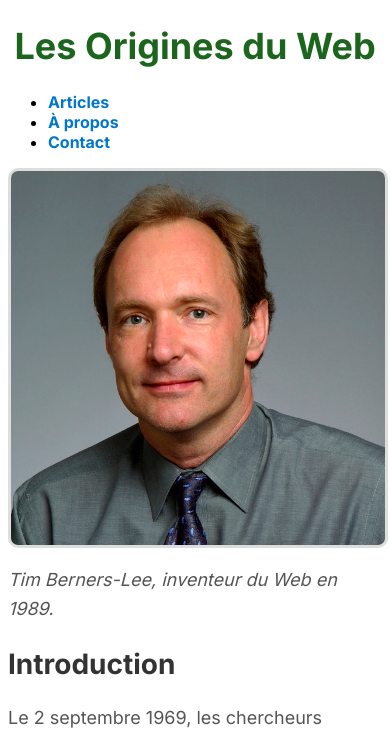
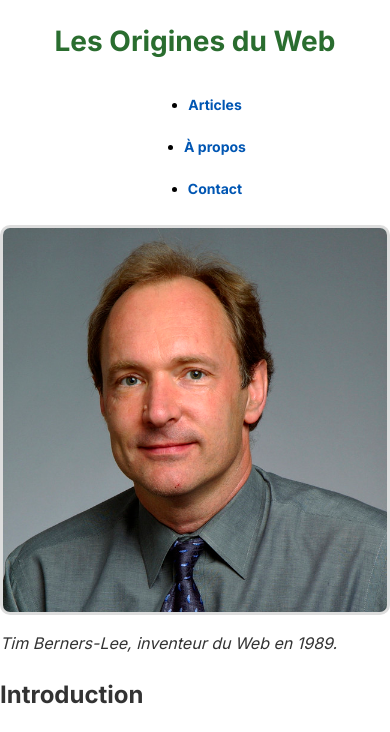
Before and after one commit to Falonne65/Mon_blog, a plain HTML site: page index.html in a window 390 px wide. Shown: the top 732 px of the page. Drawn offline with Linux system fonts and the light colour scheme.

Commit message:
restructuration du css

```diff
--- a/Style.css
+++ b/Style.css
@@ -1,61 +1,113 @@
 @import url('https://fonts.googleapis.com/css2?family=Inter:wght@300;400;700&display=swap');
+
+* {
+    box-sizing: border-box; /* Assure un calcul uniforme des dimensions */
+}
 
 body {
     font-family: 'Inter', sans-serif;
+    font-size: 16px; /* Taille de base */
+    line-height: 1.6; /* Améliore l'espacement des lignes */
+    margin: 0;
+    padding: 0;
 }
+
 h1 {
-    font-size: 36px;
-    color: #1b651c; /* Couleur orange-rouge */
+    font-size: 2rem; /* Taille flexible */
+    color: #2a6d2f; /* Vert plus doux */
     text-align: center;
+    margin-bottom: 20px; /* Espace sous le titre */
 }
 
 h2 {
-    font-size: 28px;
-    color: #333;
+    font-size: 1.5rem;
+    color: #333; /* Texte sombre pour les sous-titres */
+    margin-bottom: 20px; /* Espace sous le sous-titre */
 }
 
 p {
-    font-size: 18px;
-    color: #555;
-    line-height: 1.6; /* Espacement entre les lignes */
+    font-size: 1rem;
+    color: #333; /* Texte sombre pour une bonne lisibilité */
+    margin-bottom: 10px; /* Aère les paragraphes */
 }
+
 article {
-    background-color: #f9f9f9; /* Gris clair */
+    background-color: #f9f9f9; /* Gris clair pour l'article */
     padding: 15px;
     margin: 15px 0;
     border-radius: 8px; /* Coins arrondis */
     box-shadow: 2px 2px 10px rgba(0, 0, 0, 0.1); /* Ombre légère */
 }
+
 img {
     width: 100%; /* Ajuste la taille au conteneur */
     max-width: 600px;
+    height: auto; /* Conserve les proportions */
     display: block;
     margin: 0 auto; /* Centre l’image */
     border-radius: 10px; /* Arrondit les coins */
     border: 3px solid #ddd; /* Bordure grise */
 }
+
 a {
     text-decoration: none;
-    color: #0077cc;
+    color: #0056b3; /* Bleu légèrement plus foncé */
     font-weight: bold;
 }
 
 a:hover {
-    color: #ff5733; /* Change la couleur au survol */
+    color: #ff4500; /* Orange doux au survol */
     text-decoration: underline;
 }
+
+a:focus, a:active {
+    outline: 2px solid #ff5733; /* Ajout d’un contour pour l'accessibilité */
+    background-color: #ffe0e0; /* Changement de fond au focus */
+}
+
 footer {
-    background-color: #222;
+    background-color: #595454; /* Fond sombre pour le footer */
     color: white;
+    padding: 30px 20px; /* Plus d'espace autour du texte */
     text-align: center;
-    padding: 15px;
     margin-top: 20px;
 }
 
 footer a {
     color: #9d25ff;
+    margin: 0 10px; /* Espacement entre les liens */
 }
 
 footer a:hover {
+    color: #ff5733;
     text-decoration: underline;
 }
+
+/* Styles Responsives */
+@media (max-width: 768px) {
+    body {
+        font-size: 14px; /* Taille plus petite pour les petits écrans */
+    }
+
+    h1 {
+        font-size: 28px; /* Réduction de la taille des titres */
+    }
+
+    article {
+        padding: 10px;
+    }
+
+    img {
+        max-width: 100%; /* Ajuste l'image à 100% du conteneur */
+    }
+
+    nav ul {
+        display: flex;
+        flex-direction: column;
+        align-items: center;
+    }
+
+    nav ul li {
+        margin: 10px 0;
+    }
+}
```
